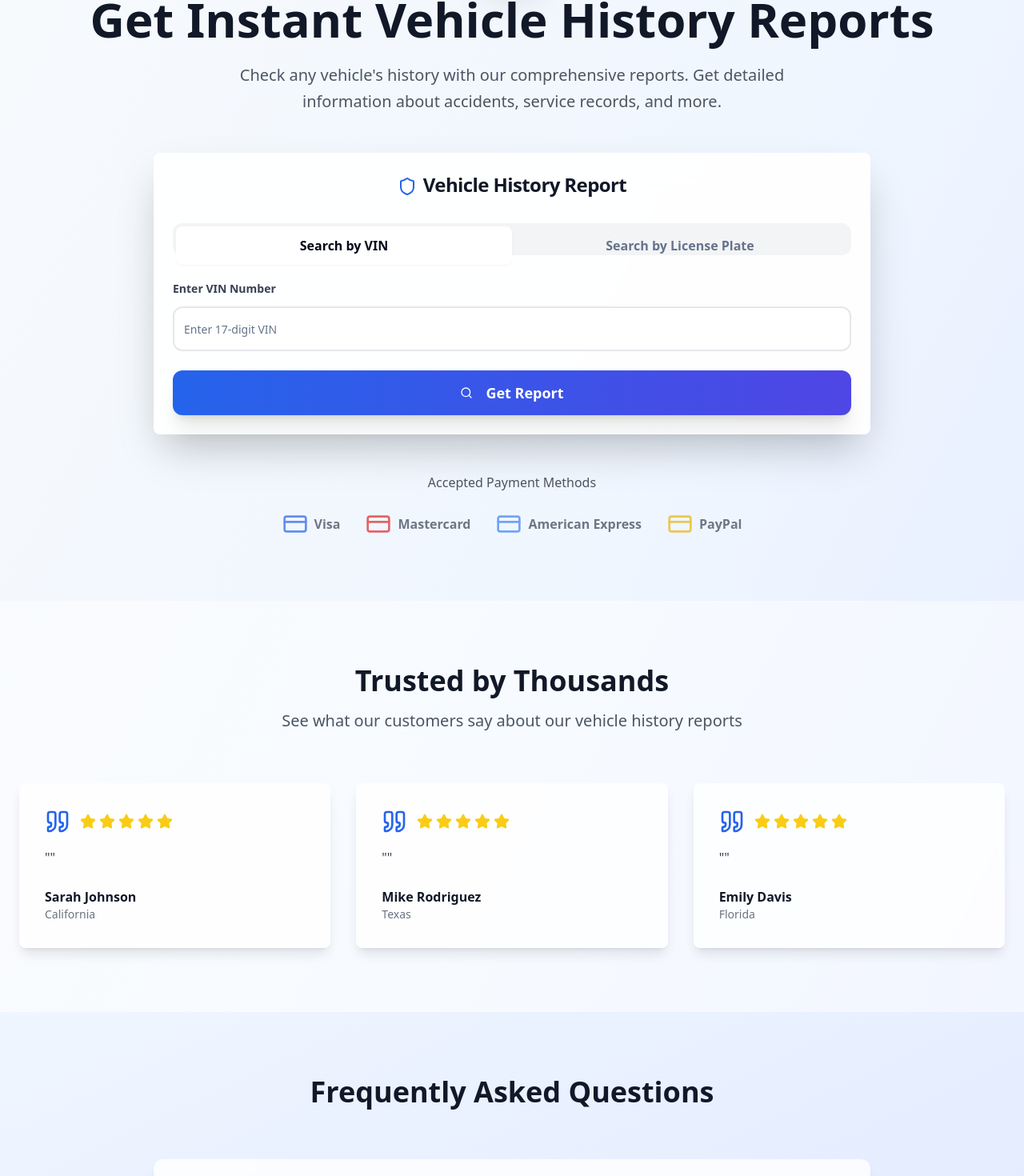
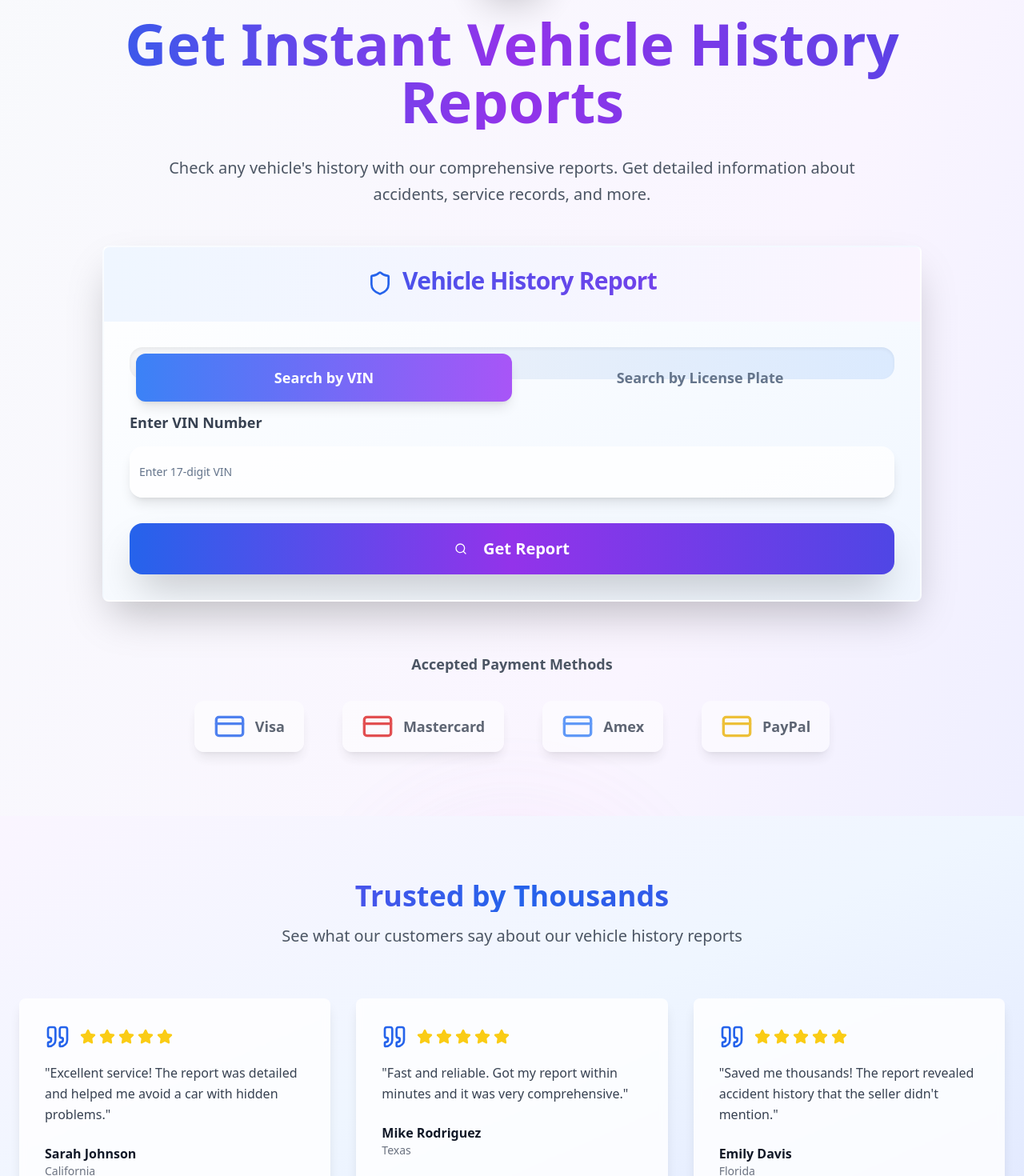
Before and after one commit to hussainn7/vin-number-vista-guide, a React (Vite) app: page / in a window 1280 px wide. Shown: the part 291-1761 px from the top of the page at 80% size. Built offline with nearby package versions, Linux system fonts and the light colour scheme.

Commit message:
Refactor: Improve UI and add gradients
- Updated the UI to include "Search by VIN" and "Search by License Plate" options.
- Added cool gradients to enhance the visual appeal.
- Modified the "Get Instant Vehicle History Reports" text.

```diff
--- a/src/components/FAQ.tsx
+++ b/src/components/FAQ.tsx
@@ -51,25 +51,25 @@ const FAQ = () => {
   ];
 
   return (
-    <section className="py-20 px-6 bg-gradient-to-br from-blue-50 to-indigo-100">
+    <section className="py-20 px-6 bg-gradient-to-br from-indigo-50 via-purple-50 to-pink-50">
       <div className="max-w-4xl mx-auto">
         <div className="text-center mb-16">
-          <h2 className="text-4xl font-bold text-gray-900 mb-4">
+          <h2 className="text-5xl font-bold bg-gradient-to-r from-indigo-600 via-purple-600 to-pink-600 bg-clip-text text-transparent mb-4">
             {t.faqTitle}
           </h2>
         </div>
 
-        <Accordion type="single" collapsible className="space-y-4">
+        <Accordion type="single" collapsible className="space-y-6">
           {faqs.map((faq, index) => (
             <AccordionItem
               key={index}
               value={`item-${index}`}
-              className="bg-white/80 backdrop-blur-sm rounded-xl border-0 shadow-lg"
+              className="bg-gradient-to-r from-white/90 to-blue-50/90 backdrop-blur-sm rounded-2xl border-2 border-white/30 shadow-xl hover:shadow-2xl transition-all duration-300"
             >
-              <AccordionTrigger className="px-8 py-6 text-left font-semibold text-gray-900 hover:no-underline hover:bg-white/50 rounded-xl">
+              <AccordionTrigger className="px-8 py-6 text-left font-bold text-gray-900 hover:no-underline hover:bg-white/50 rounded-2xl text-lg">
                 {faq.question[language]}
               </AccordionTrigger>
-              <AccordionContent className="px-8 pb-6 text-gray-700 leading-relaxed">
+              <AccordionContent className="px-8 pb-6 text-gray-700 leading-relaxed text-lg">
                 {faq.answer[language]}
               </AccordionContent>
             </AccordionItem>
--- a/src/components/SearchForm.tsx
+++ b/src/components/SearchForm.tsx
@@ -1,3 +1,4 @@
+
 import React, { useState } from 'react';
 import { useNavigate } from 'react-router-dom';
 import { Search, Shield, CreditCard, Car } from 'lucide-react';
@@ -43,46 +44,46 @@ const SearchForm = () => {
     <div className="max-w-7xl mx-auto">
       {/* Hero Section */}
       <div className="text-center mb-12">
-        <div className="inline-flex items-center justify-center w-20 h-20 bg-gradient-to-br from-blue-600 to-indigo-700 rounded-2xl mb-6 shadow-2xl">
-          <Car className="h-10 w-10 text-white" />
+        <div className="inline-flex items-center justify-center w-24 h-24 bg-gradient-to-br from-blue-600 via-purple-600 to-indigo-700 rounded-3xl mb-8 shadow-2xl animate-pulse">
+          <Car className="h-12 w-12 text-white" />
         </div>
-        <h1 className="text-5xl md:text-6xl font-bold text-gray-900 mb-6 leading-tight">
+        <h1 className="text-6xl md:text-7xl font-bold bg-gradient-to-r from-blue-600 via-purple-600 to-indigo-600 bg-clip-text text-transparent mb-8 leading-tight">
           {t.heroTitle}
         </h1>
-        <p className="text-xl text-gray-600 mb-12 max-w-3xl mx-auto leading-relaxed">
+        <p className="text-xl text-gray-600 mb-12 max-w-4xl mx-auto leading-relaxed">
           {t.heroSubtitle}
         </p>
       </div>
 
       {/* Search Form */}
-      <Card className="bg-white/90 backdrop-blur-lg shadow-2xl border-0 max-w-4xl mx-auto mb-12">
-        <CardHeader className="text-center pb-8">
-          <CardTitle className="text-2xl font-bold text-gray-900">
-            <Shield className="h-6 w-6 inline mr-2 text-blue-600" />
+      <Card className="bg-gradient-to-br from-white/95 to-blue-50/95 backdrop-blur-xl shadow-2xl border-2 border-white/20 max-w-5xl mx-auto mb-16 overflow-hidden">
+        <CardHeader className="text-center pb-8 bg-gradient-to-r from-blue-50 to-purple-50">
+          <CardTitle className="text-3xl font-bold bg-gradient-to-r from-blue-600 to-purple-600 bg-clip-text text-transparent">
+            <Shield className="h-8 w-8 inline mr-3 text-blue-600" />
             Vehicle History Report
           </CardTitle>
         </CardHeader>
-        <CardContent>
+        <CardContent className="p-8">
           <Tabs defaultValue="vin" className="w-full">
-            <TabsList className="grid w-full grid-cols-2 mb-8 bg-gray-100 rounded-xl p-1">
+            <TabsList className="grid w-full grid-cols-2 mb-10 bg-gradient-to-r from-gray-100 to-blue-100 rounded-2xl p-2 shadow-inner">
               <TabsTrigger
                 value="vin"
-                className="rounded-lg py-3 text-base font-semibold data-[state=active]:bg-white data-[state=active]:shadow-sm"
+                className="rounded-xl py-4 text-lg font-semibold data-[state=active]:bg-gradient-to-r data-[state=active]:from-blue-500 data-[state=active]:to-purple-500 data-[state=active]:text-white data-[state=active]:shadow-lg transition-all duration-300"
               >
                 {t.searchByVin}
               </TabsTrigger>
               <TabsTrigger
                 value="plate"
-                className="rounded-lg py-3 text-base font-semibold data-[state=active]:bg-white data-[state=active]:shadow-sm"
+                className="rounded-xl py-4 text-lg font-semibold data-[state=active]:bg-gradient-to-r data-[state=active]:from-blue-500 data-[state=active]:to-purple-500 data-[state=active]:text-white data-[state=active]:shadow-lg transition-all duration-300"
               >
                 {t.searchByPlate}
               </TabsTrigger>
             </TabsList>
 
             <TabsContent value="vin">
-              <form onSubmit={handleVinSearch} className="space-y-6">
+              <form onSubmit={handleVinSearch} className="space-y-8">
                 <div>
-                  <label className="block text-sm font-semibold text-gray-700 mb-3">
+                  <label className="block text-lg font-bold text-gray-700 mb-4">
                     {t.enterVin}
                   </label>
                   <Input
@@ -90,25 +91,25 @@ const SearchForm = () => {
                     placeholder={t.vinPlaceholder}
                     value={vinNumber}
                     onChange={(e) => setVinNumber(e.target.value)}
-                    className="h-14 text-lg border-2 border-gray-200 rounded-xl focus:border-blue-500 focus:ring-blue-500"
+                    className="h-16 text-lg border-3 border-gray-200 rounded-2xl focus:border-blue-500 focus:ring-blue-500 shadow-lg bg-white/80"
                     maxLength={17}
                   />
                 </div>
                 <Button
                   type="submit"
-                  className="w-full h-14 bg-gradient-to-r from-blue-600 to-indigo-600 hover:from-blue-700 hover:to-indigo-700 text-white font-bold text-lg rounded-xl shadow-xl transform hover:scale-105 transition-all duration-200"
+                  className="w-full h-16 bg-gradient-to-r from-blue-600 via-purple-600 to-indigo-600 hover:from-blue-700 hover:via-purple-700 hover:to-indigo-700 text-white font-bold text-xl rounded-2xl shadow-2xl transform hover:scale-105 transition-all duration-300 border-0"
                 >
-                  <Search className="h-5 w-5 mr-2" />
+                  <Search className="h-6 w-6 mr-3" />
                   {t.getReport}
                 </Button>
               </form>
             </TabsContent>
 
             <TabsContent value="plate">
-              <form onSubmit={handlePlateSearch} className="space-y-6">
-                <div className="grid md:grid-cols-2 gap-6">
+              <form onSubmit={handlePlateSearch} className="space-y-8">
+                <div className="grid md:grid-cols-2 gap-8">
                   <div>
-                    <label className="block text-sm font-semibold text-gray-700 mb-3">
+                    <label className="block text-lg font-bold text-gray-700 mb-4">
                       {t.enterLicensePlate}
                     </label>
                     <Input
@@ -116,20 +117,20 @@ const SearchForm = () => {
                       placeholder={t.platePlaceholder}
                       value={licensePlate}
                       onChange={(e) => setLicensePlate(e.target.value)}
-                      className="h-14 text-lg border-2 border-gray-200 rounded-xl focus:border-blue-500 focus:ring-blue-500"
+                      className="h-16 text-lg border-3 border-gray-200 rounded-2xl focus:border-blue-500 focus:ring-blue-500 shadow-lg bg-white/80"
                     />
                   </div>
                   <div>
-                    <label className="block text-sm font-semibold text-gray-700 mb-3">
+                    <label className="block text-lg font-bold text-gray-700 mb-4">
                       {t.selectState}
                     </label>
                     <Select value={selectedState} onValueChange={setSelectedState}>
-                      <SelectTrigger className="h-14 text-lg border-2 border-gray-200 rounded-xl focus:border-blue-500 focus:ring-blue-500">
+                      <SelectTrigger className="h-16 text-lg border-3 border-gray-200 rounded-2xl focus:border-blue-500 focus:ring-blue-500 shadow-lg bg-white/80">
                         <SelectValue placeholder={t.selectState} />
                       </SelectTrigger>
-                      <SelectContent className="max-h-60">
+                      <SelectContent className="max-h-60 bg-white shadow-2xl border-2 rounded-xl">
                         {US_STATES.map((state) => (
-                          <SelectItem key={state} value={state}>
+                          <SelectItem key={state} value={state} className="text-lg py-3">
                             {state}
                           </SelectItem>
                         ))}
@@ -139,9 +140,9 @@ const SearchForm = () => {
                 </div>
                 <Button
                   type="submit"
-                  className="w-full h-14 bg-gradient-to-r from-blue-600 to-indigo-600 hover:from-blue-700 hover:to-indigo-700 text-white font-bold text-lg rounded-xl shadow-xl transform hover:scale-105 transition-all duration-200"
+                  className="w-full h-16 bg-gradient-to-r from-blue-600 via-purple-600 to-indigo-600 hover:from-blue-700 hover:via-purple-700 hover:to-indigo-700 text-white font-bold text-xl rounded-2xl shadow-2xl transform hover:scale-105 transition-all duration-300 border-0"
                 >
-                  <Search className="h-5 w-5 mr-2" />
+                  <Search className="h-6 w-6 mr-3" />
                   {t.getReport}
                 </Button>
               </form>
@@ -152,23 +153,23 @@ const SearchForm = () => {
 
       {/* Payment Methods */}
       <div className="text-center">
-        <p className="text-gray-600 mb-6 font-medium">{t.paymentMethods}</p>
-        <div className="flex justify-center items-center space-x-8 opacity-70">
-          <div className="flex items-center space-x-2">
-            <CreditCard className="h-8 w-8 text-blue-600" />
-            <span className="font-semibold text-gray-700">Visa</span>
+        <p className="text-gray-600 mb-8 font-semibold text-lg">{t.paymentMethods}</p>
+        <div className="flex justify-center items-center space-x-12 opacity-80">
+          <div className="flex items-center space-x-3 bg-white/60 px-6 py-3 rounded-xl shadow-lg backdrop-blur-sm">
+            <CreditCard className="h-10 w-10 text-blue-600" />
+            <span className="font-bold text-gray-700 text-lg">Visa</span>
           </div>
-          <div className="flex items-center space-x-2">
-            <CreditCard className="h-8 w-8 text-red-600" />
-            <span className="font-semibold text-gray-700">Mastercard</span>
+          <div className="flex items-center space-x-3 bg-white/60 px-6 py-3 rounded-xl shadow-lg backdrop-blur-sm">
+            <CreditCard className="h-10 w-10 text-red-600" />
+            <span className="font-bold text-gray-700 text-lg">Mastercard</span>
           </div>
-          <div className="flex items-center space-x-2">
-            <CreditCard className="h-8 w-8 text-blue-500" />
-            <span className="font-semibold text-gray-700">American Express</span>
+          <div className="flex items-center space-x-3 bg-white/60 px-6 py-3 rounded-xl shadow-lg backdrop-blur-sm">
+            <CreditCard className="h-10 w-10 text-blue-500" />
+            <span className="font-bold text-gray-700 text-lg">Amex</span>
           </div>
-          <div className="flex items-center space-x-2">
-            <CreditCard className="h-8 w-8 text-yellow-500" />
-            <span className="font-semibold text-gray-700">PayPal</span>
+          <div className="flex items-center space-x-3 bg-white/60 px-6 py-3 rounded-xl shadow-lg backdrop-blur-sm">
+            <CreditCard className="h-10 w-10 text-yellow-500" />
+            <span className="font-bold text-gray-700 text-lg">PayPal</span>
           </div>
         </div>
       </div>
--- a/src/components/Testimonials.tsx
+++ b/src/components/Testimonials.tsx
@@ -5,7 +5,7 @@ import { Card, CardContent } from '@/components/ui/card';
 import { useLanguage } from '@/contexts/LanguageContext';
 
 const Testimonials = () => {
-  const { t } = useLanguage();
+  const { t, language } = useLanguage();
 
   const testimonials = [
     {
@@ -38,10 +38,10 @@ const Testimonials = () => {
   ];
 
   return (
-    <section className="py-20 px-6 bg-white/50">
+    <section className="py-20 px-6 bg-gradient-to-br from-purple-50 via-blue-50 to-indigo-100">
       <div className="max-w-7xl mx-auto">
         <div className="text-center mb-16">
-          <h2 className="text-4xl font-bold text-gray-900 mb-4">
+          <h2 className="text-4xl font-bold bg-gradient-to-r from-purple-600 via-blue-600 to-indigo-600 bg-clip-text text-transparent mb-4">
             {t.testimonialsTitle}
           </h2>
           <p className="text-xl text-gray-600 max-w-3xl mx-auto">
@@ -51,7 +51,7 @@ const Testimonials = () => {
 
         <div className="grid md:grid-cols-3 gap-8">
           {testimonials.map((testimonial, index) => (
-            <Card key={index} className="bg-white/80 backdrop-blur-sm shadow-lg hover:shadow-xl transition-all duration-300 border-0">
+            <Card key={index} className="bg-white/80 backdrop-blur-sm shadow-lg hover:shadow-xl transition-all duration-300 border-0 hover:scale-105">
               <CardContent className="p-8">
                 <div className="flex items-center mb-4">
                   <Quote className="h-8 w-8 text-blue-600 mr-3" />
@@ -62,7 +62,7 @@ const Testimonials = () => {
                   </div>
                 </div>
                 <p className="text-gray-700 mb-6 leading-relaxed">
-                  "{testimonial.text[t.language as keyof typeof testimonial.text]}"
+                  "{testimonial.text[language as keyof typeof testimonial.text]}"
                 </p>
                 <div>
                   <p className="font-semibold text-gray-900">{testimonial.name}</p>
--- a/src/pages/Index.tsx
+++ b/src/pages/Index.tsx
@@ -8,7 +8,15 @@ import Footer from '@/components/Footer';
 
 const Index = () => {
   return (
-    <div className="min-h-screen bg-gradient-to-br from-slate-50 via-blue-50 to-indigo-100">
+    <div className="min-h-screen bg-gradient-to-br from-slate-50 via-blue-50 via-purple-50 to-indigo-100 relative overflow-hidden">
+      {/* Animated background elements */}
+      <div className="absolute inset-0 overflow-hidden pointer-events-none">
+        <div className="absolute -top-40 -right-40 w-80 h-80 bg-gradient-to-br from-blue-400/20 to-purple-400/20 rounded-full blur-3xl animate-pulse"></div>
+        <div className="absolute -bottom-40 -left-40 w-80 h-80 bg-gradient-to-br from-indigo-400/20 to-blue-400/20 rounded-full blur-3xl animate-pulse delay-1000"></div>
+        <div className="absolute top-1/2 left-1/2 transform -translate-x-1/2 -translate-y-1/2 w-96 h-96 bg-gradient-to-br from-purple-400/10 to-pink-400/10 rounded-full blur-3xl animate-pulse delay-500"></div>
+      </div>
+
+      <div className="relative z-10">
         <Header />
 
         <main>
@@ -26,6 +34,7 @@ const Index = () => {
 
         <Footer />
       </div>
+    </div>
   );
 };
 
```
Lines whose indentation alone changed are shown as unchanged.
